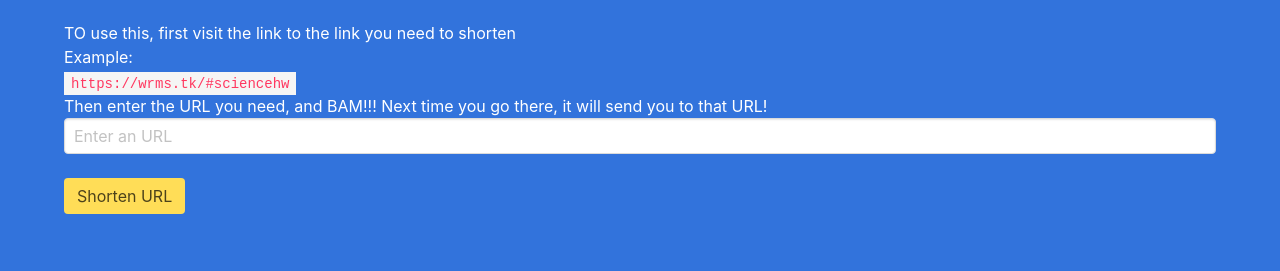
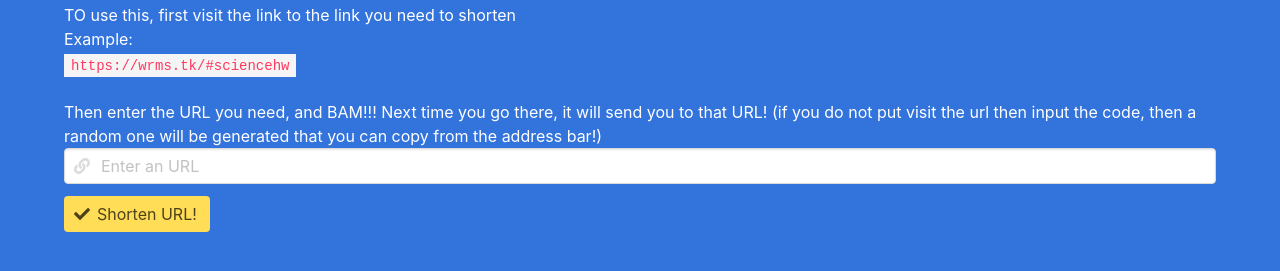
Before and after one commit to neelr/StaticLinkShort, a plain HTML site: page index.html in a window 1280 px wide. Shown: the part 497-768 px from the top of the page. Drawn offline with nearby package versions, Linux system fonts and the light colour scheme.

Commit message:
add fontawesome

```diff
--- a/index.html
+++ b/index.html
@@ -20,10 +20,22 @@
                     <p>TO use this, first visit the link to the link you need to shorten</p>
                     <p>Example:</p>
                     <code>https://wrms.tk/#sciencehw</code>
-                    <p>Then enter the URL you need, and BAM!!! Next time you go there, it will send you to that URL!</p>
-                    <input class="input" placeholder="Enter an URL" type="text" id="urlinput">
                     <br><br>
-                    <button class="button is-warning" onclick="shorturl()">Shorten URL</button>
+                    <p>Then enter the URL you need, and BAM!!! Next time you go there, it will send you to that URL! (if you do not put visit the url then input the code, then a random one will be generated that you can copy from the address bar!)</p>
+                    <div class="field">
+                        <p class="control has-icons-left">
+                                <input class="input" placeholder="Enter an URL" type="text" id="urlinput">
+                            <span class="icon is-small is-left">
+                            <i class="fas fa-link"></i>
+                            </span>
+                        </p>
+                    </div>
+                    <a class="button is-warning" onclick="shorturl()">
+                        <span class="icon">
+                            <i class="fas fa-check"></i>
+                        </span>
+                        <span>Shorten URL!</span>
+                    </a>
                 </div>
             </div>
         </div>
```
